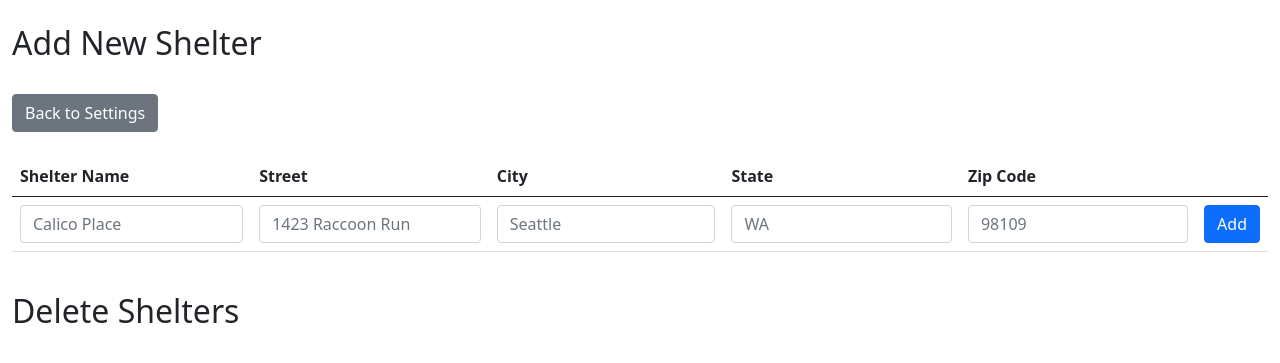
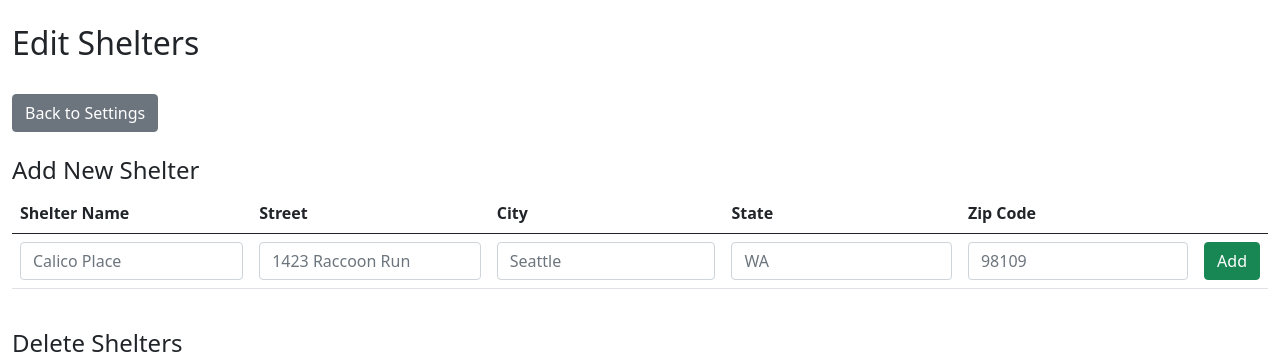
Before and after one commit to alpacawool/Pawsome-Rescue, a Flask app: page /edit-shelters in a window 1280 px wide. Shown: the part 56-419 px from the top of the page. Run offline with Flask 2, Linux system fonts and the light colour scheme; data that the repository does not hold is empty; some libraries are stand-ins or nearby versions.

Commit message:
Made Headers across settings pages consistent size

```diff
--- a/templates/Animals/nw57_update_animals.j2
+++ b/templates/Animals/nw57_update_animals.j2
@@ -2,7 +2,7 @@
 {% block title %}Pawsome Animal Rescue - Update Animals{% endblock title %}
 {% block body_content %}
 <br>
-<h1>Update Animals</h1>
+<h2>Edit Animals</h2>
 <br>
 <a href="/settings"><button class="btn btn-secondary">Back to Settings</button></a>
 <a href="/animals"><button class="btn btn-secondary">Filter Animals</button></a>
--- a/templates/Shelters/nw57_edit_shelters.j2
+++ b/templates/Shelters/nw57_edit_shelters.j2
@@ -13,11 +13,12 @@ zip_code: INT(5)
 Relationship:
 1:M relationship with Animals, using shelter_id as fk implemented inside Animals #}
 <br>
-<h2>Add New Shelter</h2>
+<h2>Edit Shelters</h2>
 <br>
 <a href="/settings"><button class="btn btn-secondary">Back to Settings</button></a>
 <br><br>
 
+<h4>Add New Shelter</h4>
 
 <table class="table">
     <thead>
@@ -38,13 +39,13 @@ Relationship:
             <td><input type="text" class="form-control" id="city" name="city" placeholder="Seattle"></td>
             <td><input type="text" class="form-control" id="state" name="state" placeholder="WA"></td>
             <td><input type="number" class="form-control" id="zip_code" name="zip_code" placeholder="98109"></td>
-            <td><button type="submit" class="btn btn-primary">Add</button></td>
+            <td><button type="submit" class="btn btn-success">Add</button></td>
             </form>
         </tr>
     </tbody>
 </table>
 <br>
-<h2>Delete Shelters</h2>
+<h4>Delete Shelters</h4>
 <br>
 <table class="table">
     <thead>
--- a/templates/Users/nw57_edit_users.j2
+++ b/templates/Users/nw57_edit_users.j2
@@ -2,8 +2,6 @@
 {% block title %}Pawsome Animal Rescue - Edit Users{% endblock title %}
 {% block body_content %}
 
-{# Pencil Icon #}
-<script src="https://kit.fontawesome.com/e820c6b421.js" crossorigin="anonymous"></script>
 
 <br>
 <h2>Edit Users</h2>
```
